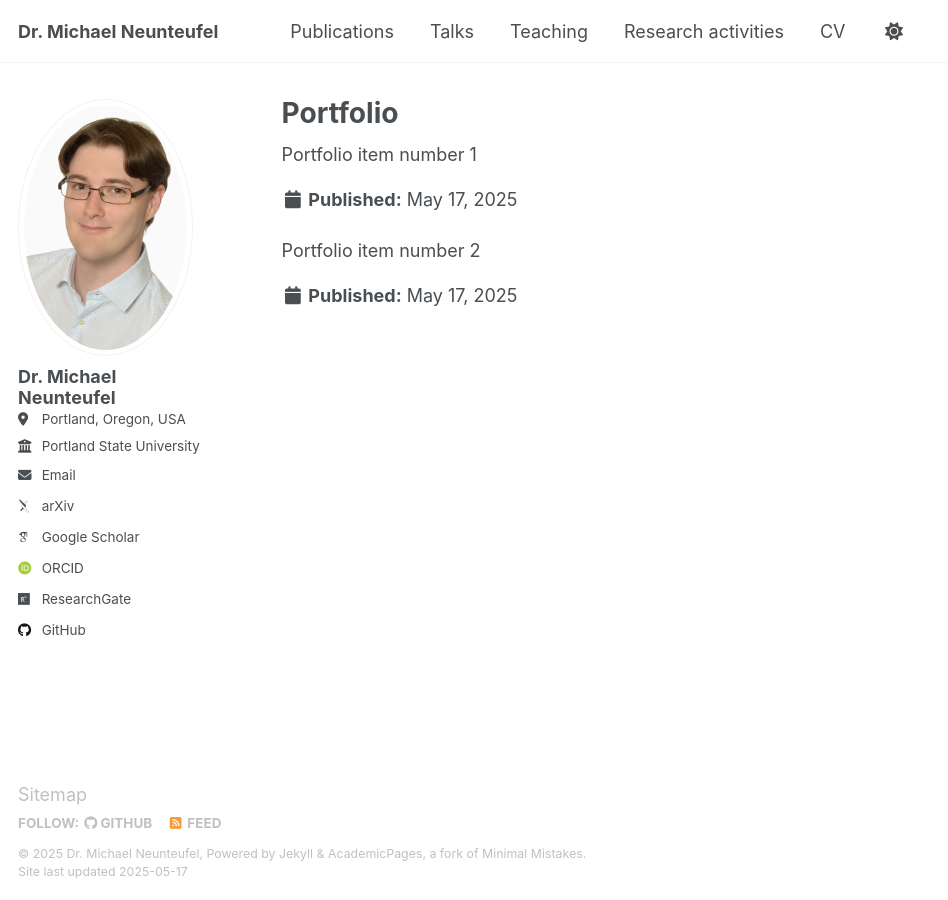
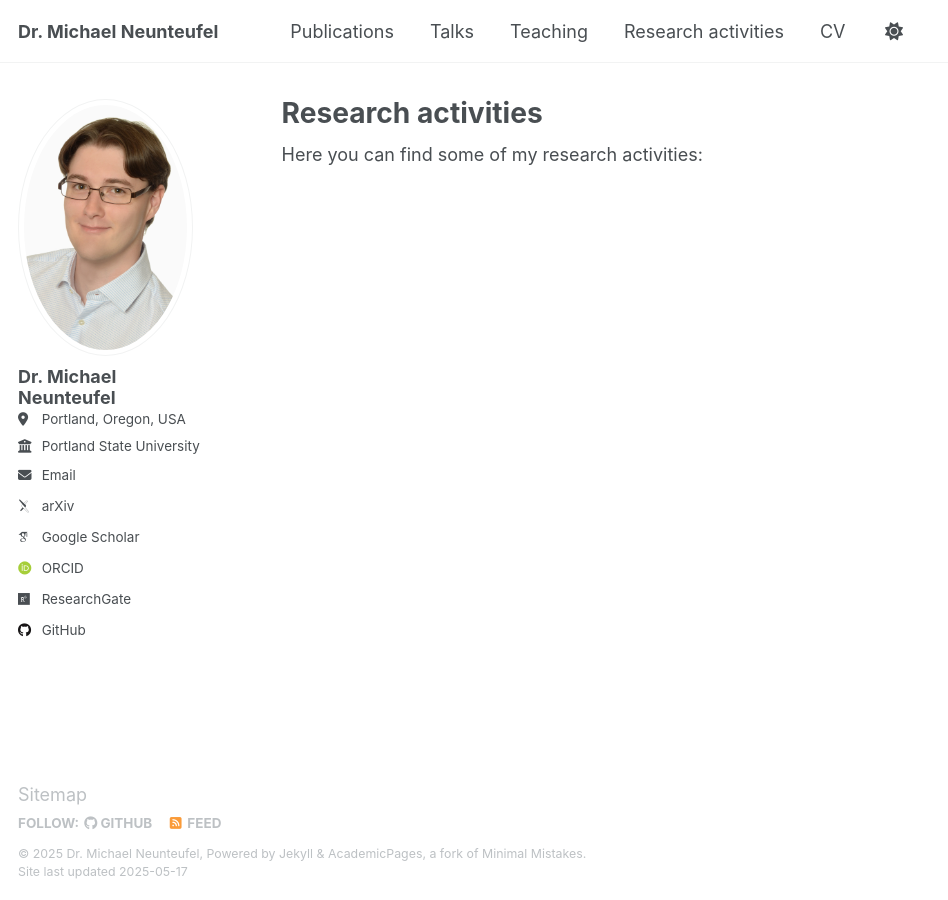
Before and after one commit to MichaelNeunteufel/michaelneunteufel.github.io, a Jekyll site: the page built from _pages/portfolio.html, in a window 1280 px wide. Shown: the whole page, without its empty margins (0-948 px from the left). Built offline with Jekyll 4.4.1, drawn with Linux system fonts in a browser that asks for light colours; some web fonts are replaced.

Commit message:
start research activity section

```diff
--- a/_pages/portfolio.html
+++ b/_pages/portfolio.html
@@ -1,13 +1,14 @@
 ---
 layout: archive
-title: "Portfolio"
+title: "Research activities"
 permalink: /portfolio/
 author_profile: true
 ---
 
 {% include base_path %}
 
+Here you can find some of my research activities:
 
 {% for post in site.portfolio %}
-  {% include archive-single.html %}
+  {% include archive-single-portfolio.html %}
 {% endfor %}
```
Also changed, not shown: _includes/archive-single-portfolio.html (added, +27 -0 lines), _portfolio/portfolio-1.md (deleted, +0 -7 lines), _portfolio/portfolio-2.html (deleted, +0 -7 lines).
